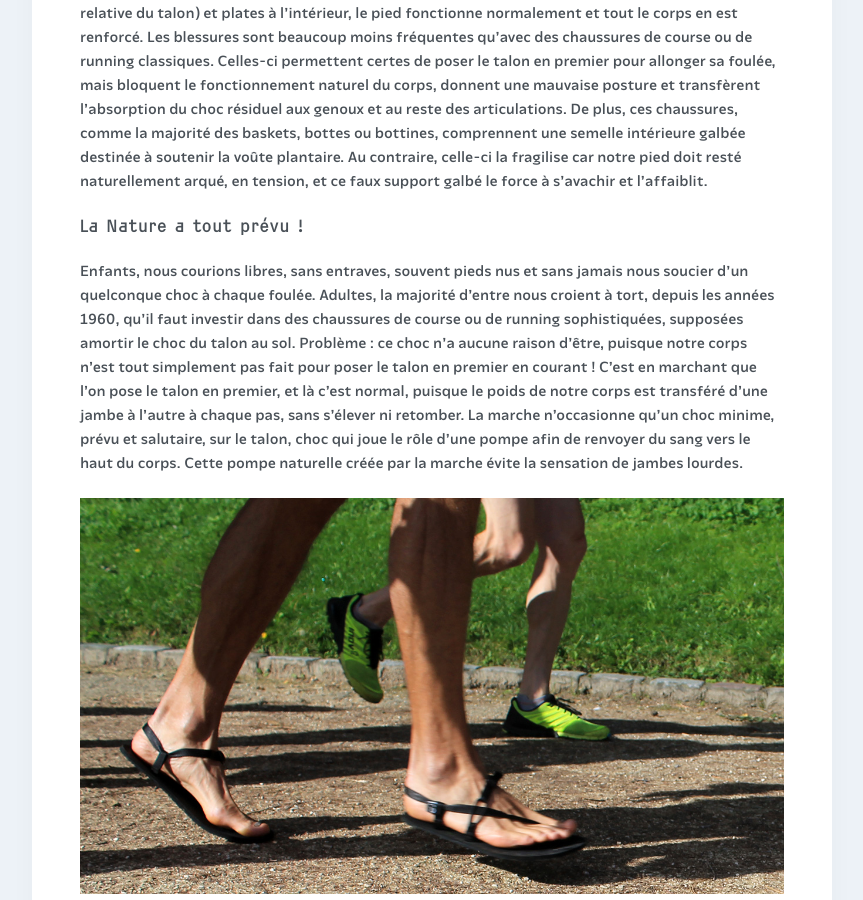
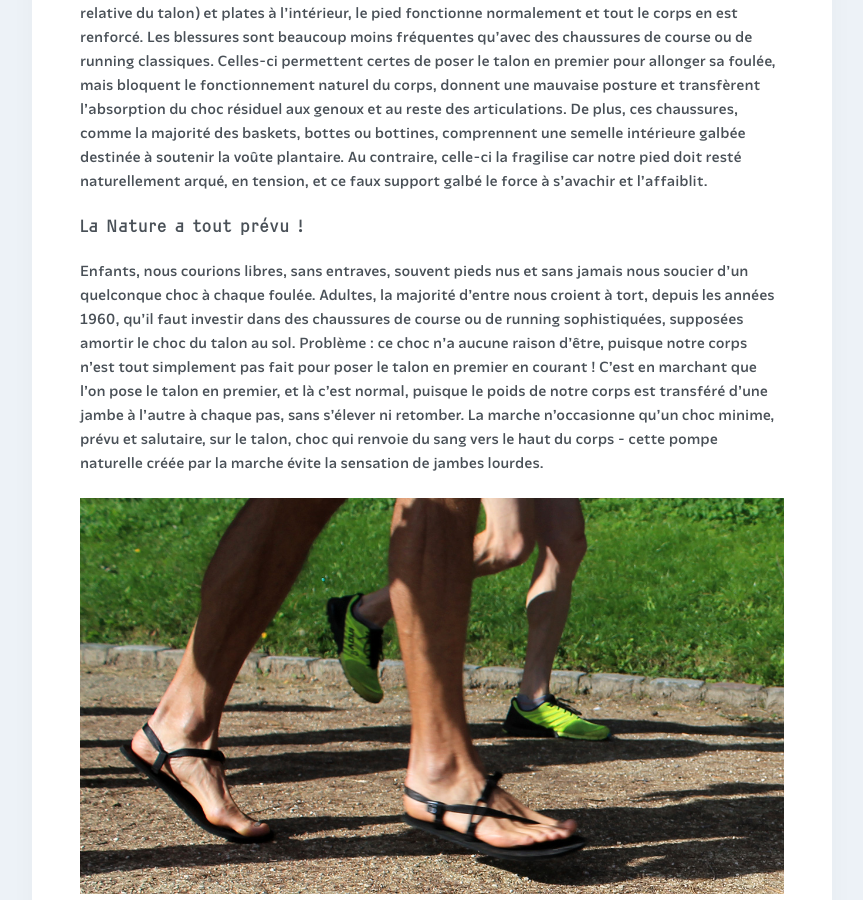
Before and after one commit to courirpaleo/courirpaleo.github.io, a Jekyll site: the page built from _pages-secondary/foulee-naturelle.md, in a window 1280 px wide and 900 px high, scrolled down 709 px. Shown: the whole window, without its empty margins (208-1071 px from the left). Built offline with Jekyll 4.4.1, drawn with Linux system fonts in a browser that asks for light colours; some web fonts are replaced.

Commit message:
Update foulee-naturelle.md

```diff
--- a/_pages-secondary/foulee-naturelle.md
+++ b/_pages-secondary/foulee-naturelle.md
@@ -11,7 +11,7 @@
 
 ### La Nature a tout prévu&nbsp;!
 
-Enfants, nous courions libres, sans entraves, souvent pieds nus et sans jamais nous soucier d'un quelconque choc à chaque foulée. Adultes, la majorité d'entre nous croient à tort, depuis les années 1960, qu'il faut investir dans des chaussures de course ou de running sophistiquées, supposées amortir le choc du talon au sol. Problème&nbsp;: ce choc n'a aucune raison d'être, puisque notre corps n'est tout simplement pas fait pour poser le talon en premier en courant ! C'est en marchant que l'on pose le talon en premier, et là c'est normal, puisque le poids de notre corps est transféré d'une jambe à l'autre à chaque pas, sans s'élever ni retomber. La marche n'occasionne qu'un choc minime, prévu et salutaire, sur le talon, choc qui joue le rôle d'une pompe afin de renvoyer du sang vers le haut du corps. Cette pompe naturelle créée par la marche évite la sensation de jambes lourdes.
+Enfants, nous courions libres, sans entraves, souvent pieds nus et sans jamais nous soucier d'un quelconque choc à chaque foulée. Adultes, la majorité d'entre nous croient à tort, depuis les années 1960, qu'il faut investir dans des chaussures de course ou de running sophistiquées, supposées amortir le choc du talon au sol. Problème&nbsp;: ce choc n'a aucune raison d'être, puisque notre corps n'est tout simplement pas fait pour poser le talon en premier en courant ! C'est en marchant que l'on pose le talon en premier, et là c'est normal, puisque le poids de notre corps est transféré d'une jambe à l'autre à chaque pas, sans s'élever ni retomber. La marche n'occasionne qu'un choc minime, prévu et salutaire, sur le talon, choc qui renvoie du sang vers le haut du corps&nbsp;-&nbsp;cette pompe naturelle créée par la marche évite la sensation de jambes lourdes.
 
 ![Courir Paleo](/assets/images/CourirPaleo_foulee_Parc-Montsouris_pieds_1200px.jpg)
 Quand on court, c'est différent : on vole un très bref instant et donc, forcément, on retombe de tout son poids sur un pied à chaque foulée, comme en sautant d'un petit muret ou même simplement d'un trottoir. Qui se réceptionnerait alors sur les talons&nbsp;? Personne, évidemment&nbsp;: tout le monde tombe alors sur l'avant des pieds, les jambes légèrement fléchies pour pouvoir amortir le choc. Celles et ceux qui portent des talons retireraient même leurs chaussures pour mieux se réceptionner en tombant car, avec un talon haut, le pied ne peut pas effectuer un mouvement vers le bas d'amortissant du choc après avoir touché le sol en premier sur l'avant du pied.
```
